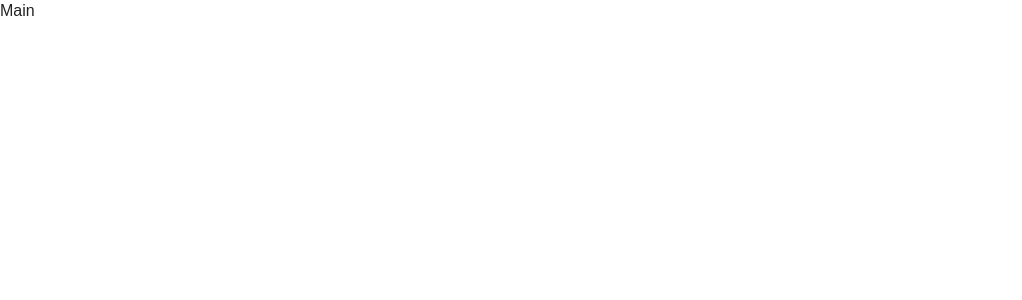
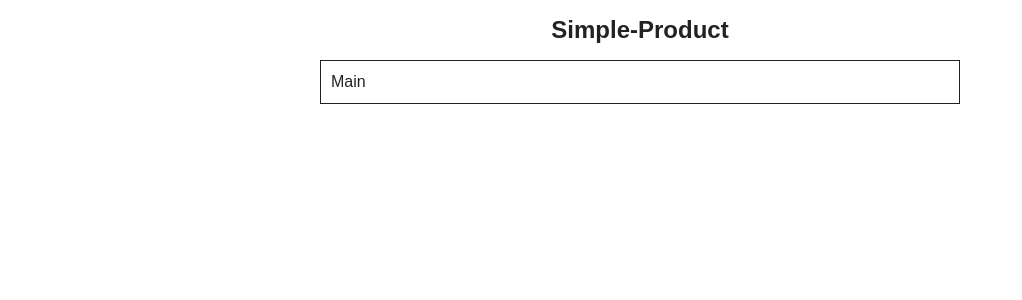
Before and after one commit to jinoc-git/simple-product-search, a React (Create React App) app: page / in a window 1280 px wide. Shown: the top 300 px of the page, without its empty margins (0-1022 px from the left). Built offline with nearby package versions, Linux system fonts and the light colour scheme; a web font is replaced by a local one.

Commit message:
Feat: Header, RootLayout 추가

```diff
--- a/src/components/common/header/Header.tsx
+++ b/src/components/common/header/Header.tsx
@@ -1,10 +1,11 @@
 import React from 'react';
+import * as Styled from './style';
 
 const Header = () => {
   return (
-    <div>
-      <div>Header</div>
-    </div>
+    <Styled.Header>
+      <h1>Simple-Product</h1>
+    </Styled.Header>
   );
 };
 
--- /dev/null
+++ b/src/components/common/header/style.ts
@@ -0,0 +1,9 @@
+import styled from 'styled-components';
+
+export const Header = styled.header`
+  display: flex;
+  justify-content: center;
+  align-items: center;
+  width: 100%;
+  height: 60px;
+`;
--- /dev/null
+++ b/src/components/common/layouts/rootLayout/RootLayout.tsx
@@ -0,0 +1,12 @@
+import React from 'react';
+import * as Styled from './style';
+
+interface Props {
+  children: React.ReactNode;
+}
+
+const RootLayout = ({ children }: Props) => {
+  return <Styled.RootLayout>{children}</Styled.RootLayout>;
+};
+
+export default RootLayout;
--- /dev/null
+++ b/src/components/common/layouts/rootLayout/style.ts
@@ -0,0 +1,8 @@
+import styled from 'styled-components';
+
+export const RootLayout = styled.main`
+  width: 640px;
+  margin: 0 auto;
+  padding: 10px;
+  border: 1px solid;
+`;
--- a/src/index.tsx
+++ b/src/index.tsx
@@ -4,6 +4,7 @@ import ReactDOM from 'react-dom/client';
 import App from './App';
 import reportWebVitals from './reportWebVitals';
 import GlobalStyles from './globalStyle/GlobalStyle';
+import Header from './components/common/header/Header';
 
 const root = ReactDOM.createRoot(
   document.getElementById('root') as HTMLElement,
@@ -11,6 +12,7 @@ const root = ReactDOM.createRoot(
 root.render(
   <React.StrictMode>
     <GlobalStyles />
+    <Header />
     <App />
   </React.StrictMode>,
 );
--- a/src/pages/Main.tsx
+++ b/src/pages/Main.tsx
@@ -1,7 +1,8 @@
 import React from 'react';
+import RootLayout from '../components/common/layouts/rootLayout/RootLayout';
 
 const Main = () => {
-  return <div>Main</div>;
+  return <RootLayout>Main</RootLayout>;
 };
 
 export default Main;
```
